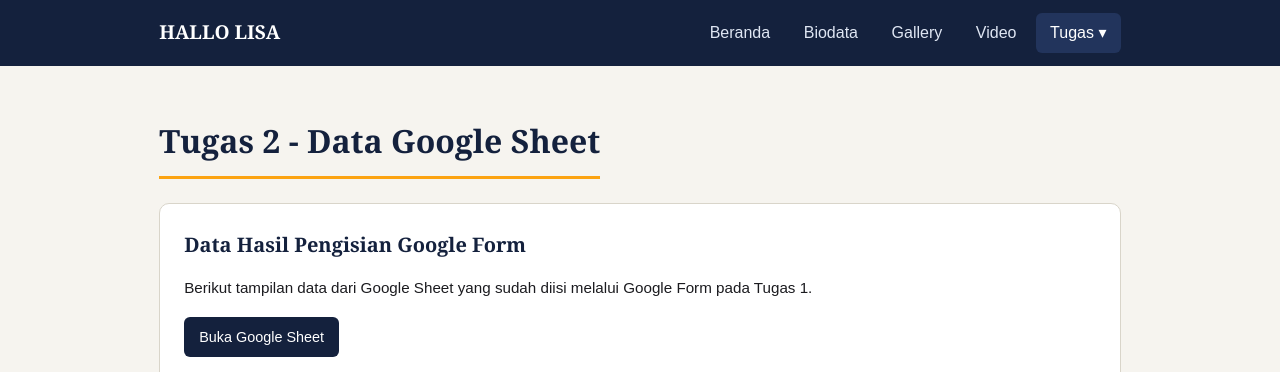
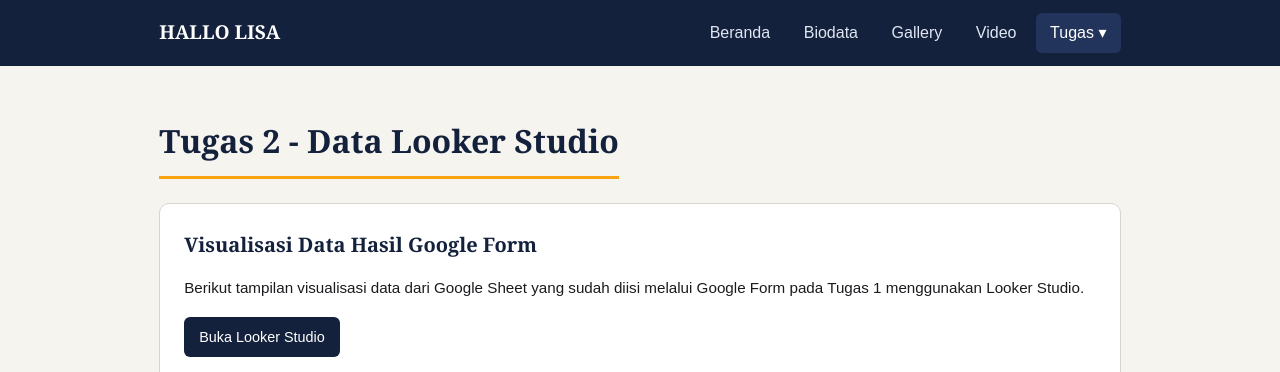
Before and after one commit to devianalisa00-cyber/lisa_deviana.ggithub.io, a plain HTML site: page tugas2.html in a window 1280 px wide. Shown: the top 372 px of the page. Drawn offline with Linux system fonts and the light colour scheme; grey boxes are pictures that could not be loaded.

Commit message:
Replace Google Sheet references with Looker Studio

```diff
--- a/tugas2.html
+++ b/tugas2.html
@@ -59,16 +59,14 @@ footer{background:var(--navy);color:#c5cee0;text-align:center;padding:1.5rem;fon
 
 <main>
 <section class="halaman">
-    <h2>Tugas 2 - Data Google Sheet</h2>
+    <h2>Tugas 2 - Data Looker Studio</h2>
     <div class="kotak-tugas">
-        <h3>Data Hasil Pengisian Google Form</h3>
-        <p>Berikut tampilan data dari Google Sheet yang sudah diisi melalui Google Form pada Tugas 1.</p>
-        <!-- Ganti href dengan link Google Sheet kamu -->
-        <a class="tombol-form" href="https://docs.google.com/spreadsheets/d/GANTI_ID_SHEET_TUGAS2/edit?usp=sharing" target="_blank" rel="noopener noreferrer">Buka Google Sheet</a>
+        <h3>Visualisasi Data Hasil Google Form</h3>
+        <p>Berikut tampilan visualisasi data dari Google Sheet yang sudah diisi melalui Google Form pada Tugas 1 menggunakan Looker Studio.</p>
+        <a class="tombol-form" href="https://lookerstudio.google.com/reporting/3a67ed8c-7ca5-48b2-94f3-3d311d125547" target="_blank" rel="noopener noreferrer">Buka Looker Studio</a>
 
         <div class="embed-container">
-            <!-- Ganti src dengan link "Publikasikan ke web -> Sematkan" dari Google Sheet kamu -->
-            <iframe src="https://docs.google.com/spreadsheets/d/e/GANTI_ID_PUBLISH_SHEET_TUGAS2/pubhtml?widget=true&amp;headers=false" loading="lazy">Memuat Google Sheet...</iframe>
+            <iframe src="https://lookerstudio.google.com/embed/reporting/3a67ed8c-7ca5-48b2-94f3-3d311d125547" loading="lazy" allowfullscreen>Memuat Looker Studio...</iframe>
         </div>
     </div>
     <a class="kembali" href="tugas.html">← Kembali ke Daftar Tugas</a>
```
